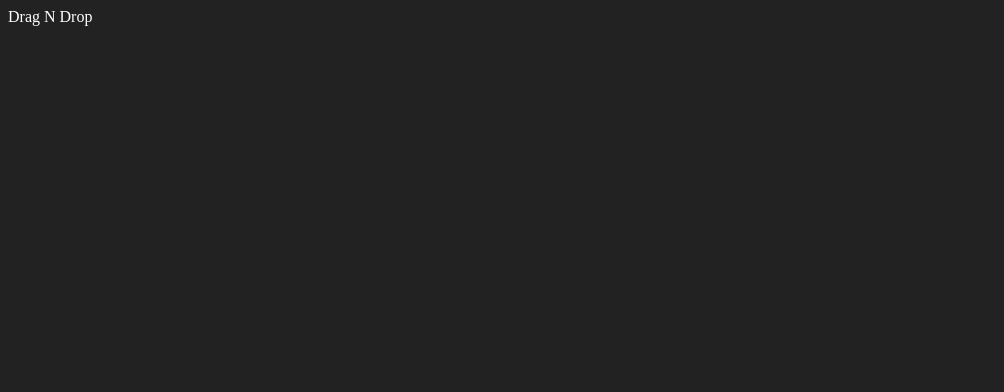
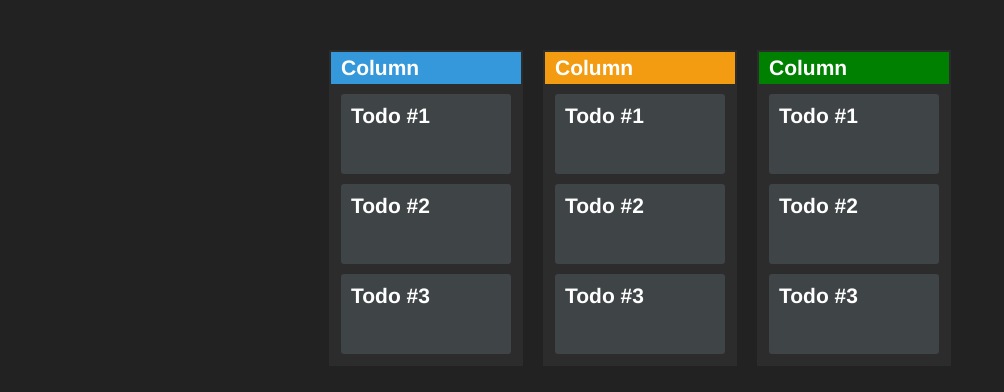
Before and after one commit to dwwr/dragnDrop, a React app: page / in a window 1280 px wide. Shown: the top 392 px of the page, without its empty margins (0-1004 px from the left). Built offline with nearby package versions, Linux system fonts and the light colour scheme.

Commit message:
porting functionality to react

```diff
--- a/src/App.js
+++ b/src/App.js
@@ -1,16 +1,23 @@
 import React from 'react';
+import Board from './components/Board';
+import Column from './components/Column';
+// import Card from './components/Card';
 
 class App extends React.Component {
   constructor(props) {
     super(props);
     this.state = {
-
+      columns : [{class: 'column column-todo'}, {class: 'column column-ip'}, {class: 'column column-done'}],
+      cards: []
     };
   };
 
   render () {
     return (
-      <div>Drag N Drop</div>
+      <Board
+        columns={this.state.columns}
+        cards={this.state.cards}
+        />
     );
   }
 };
--- a/src/components/Board.js
+++ b/src/components/Board.js
@@ -1,9 +1,14 @@
 import React from 'react';
+import Column from './Column';
 
 const Board = (props) => {
 
   return (
-
+    <main class= "board">
+      {props.columns.map((column, index)=> {
+        return <Column class={column.class} ondrop="drop(event)" ondragover="allowDrop(event)"/>;
+      })}
+    </main>
   );
 };
 
--- a/src/components/Column.js
+++ b/src/components/Column.js
@@ -3,6 +3,18 @@ import React from 'react';
 const Column = (props) => {
 
   return (
+    <div class={props.class} ondrop="drop(event)" ondragover="allowDrop(event)">
+        <h2>Column</h2>
+        <article class="card" draggable="true" ondragstart="drag(event)" data-id="1">
+            <h3>Todo #1</h3>
+        </article>
+        <article class="card" draggable="true" ondragstart="drag(event)" data-id="2">
+            <h3>Todo #2</h3>
+        </article>
+        <article class="card" draggable="true" ondragstart="drag(event)" data-id="3">
+            <h3>Todo #3</h3>
+        </article>
+    </div>
 
   );
 };
```
